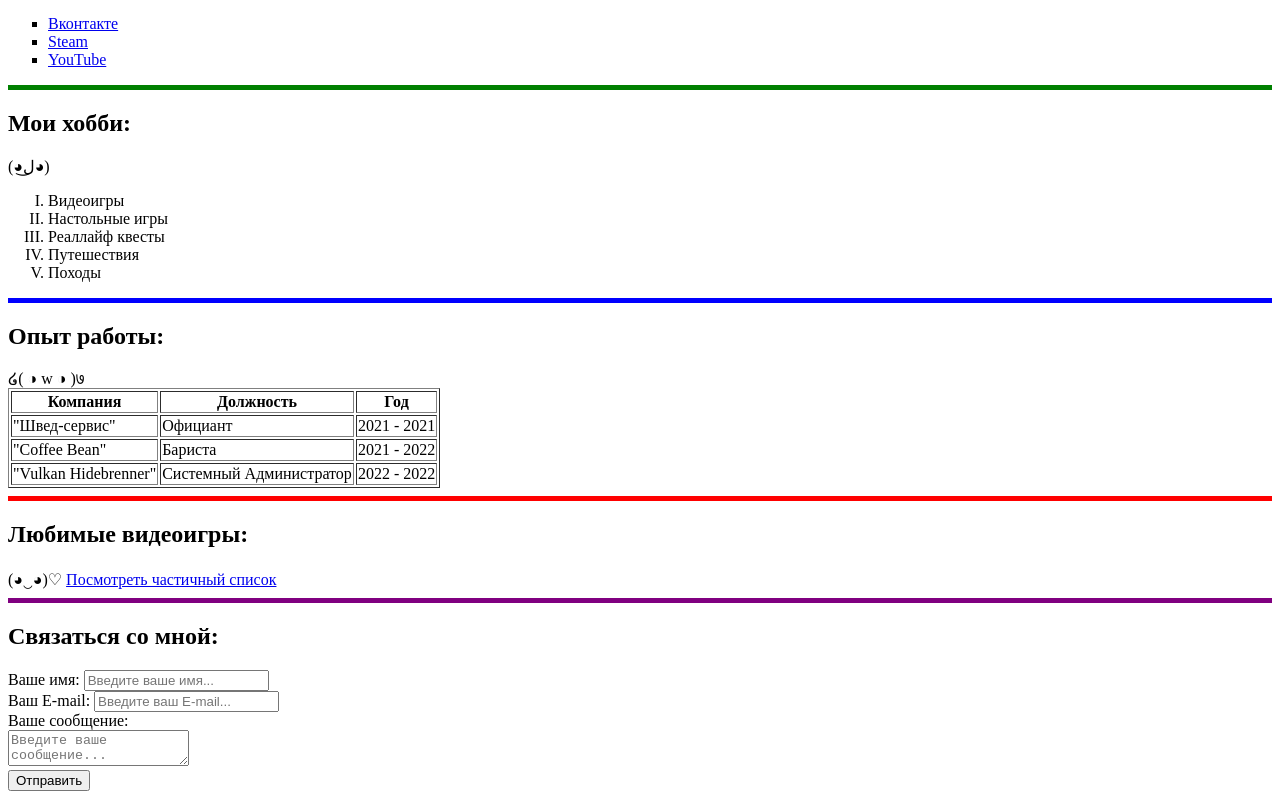
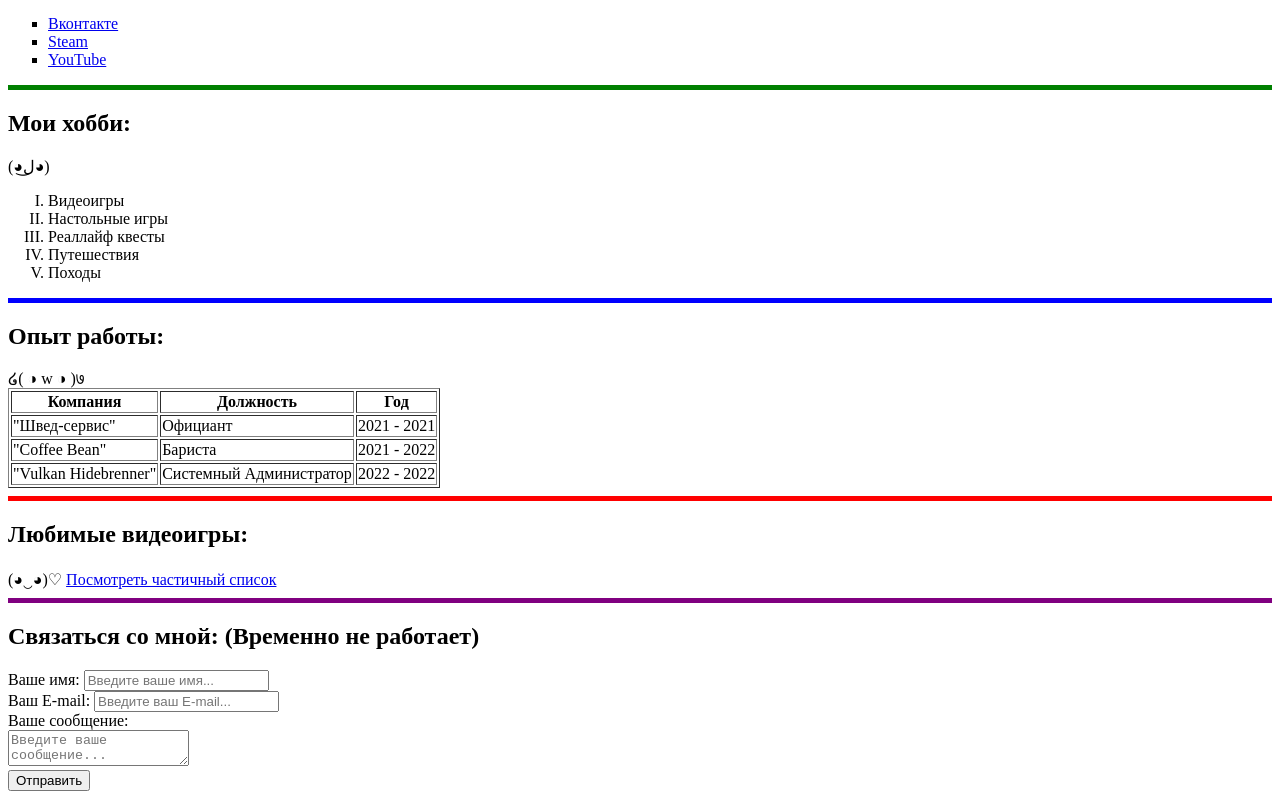
Before and after one commit to AlDelSSH/AlDelSSH, a plain HTML site: page index.html in a window 1280 px wide. Shown: the part 459-1258 px from the top of the page. Drawn offline with Linux system fonts and the light colour scheme.

Commit message:
Update index.html

```diff
--- a/index.html
+++ b/index.html
@@ -71,7 +71,7 @@
 
     <hr color="purple" noshade size="5">
 
-    <h2>Связаться со мной:</h2>
+    <h2>Связаться со мной: (Временно не работает)</h2>
     <form action="send.php" method="post">
         <label for="name">Ваше имя:</label>
         <input type="text" id="name" name="name" placeholder="Введите ваше имя..." required>
```
